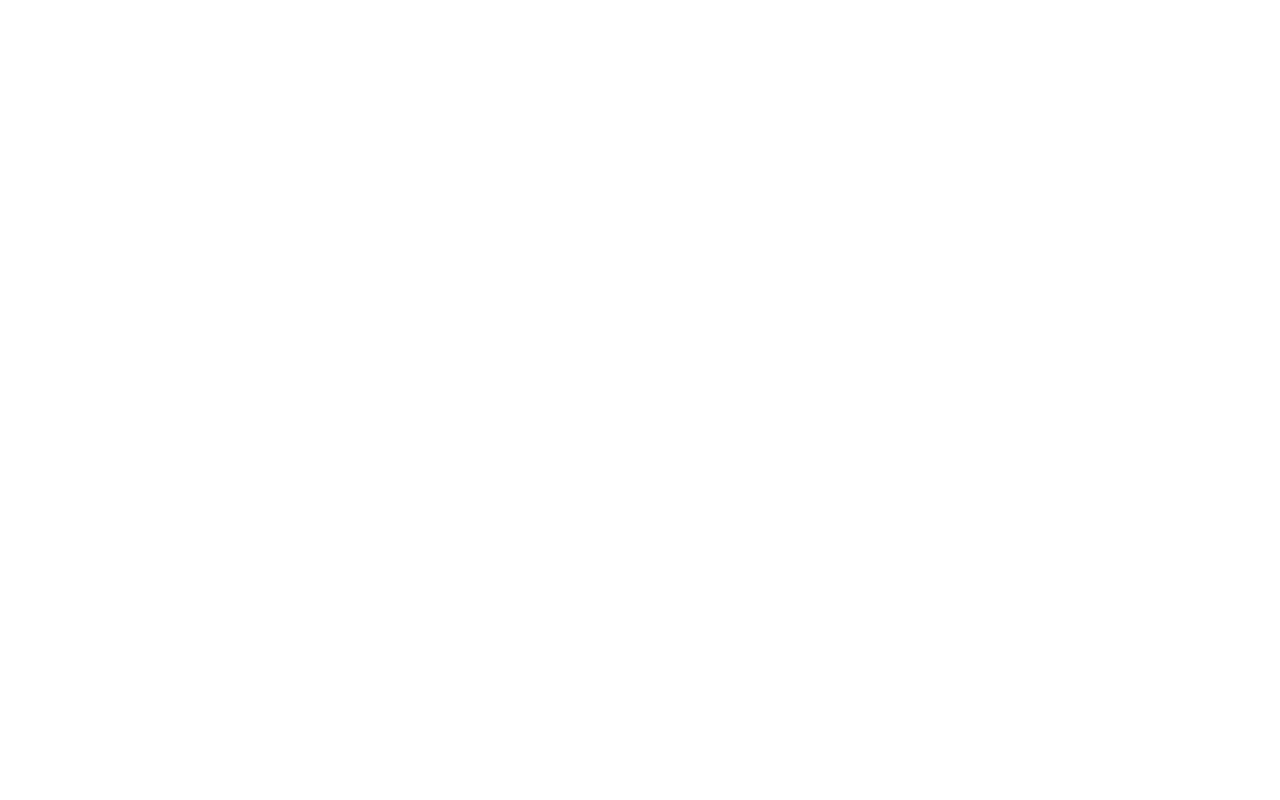
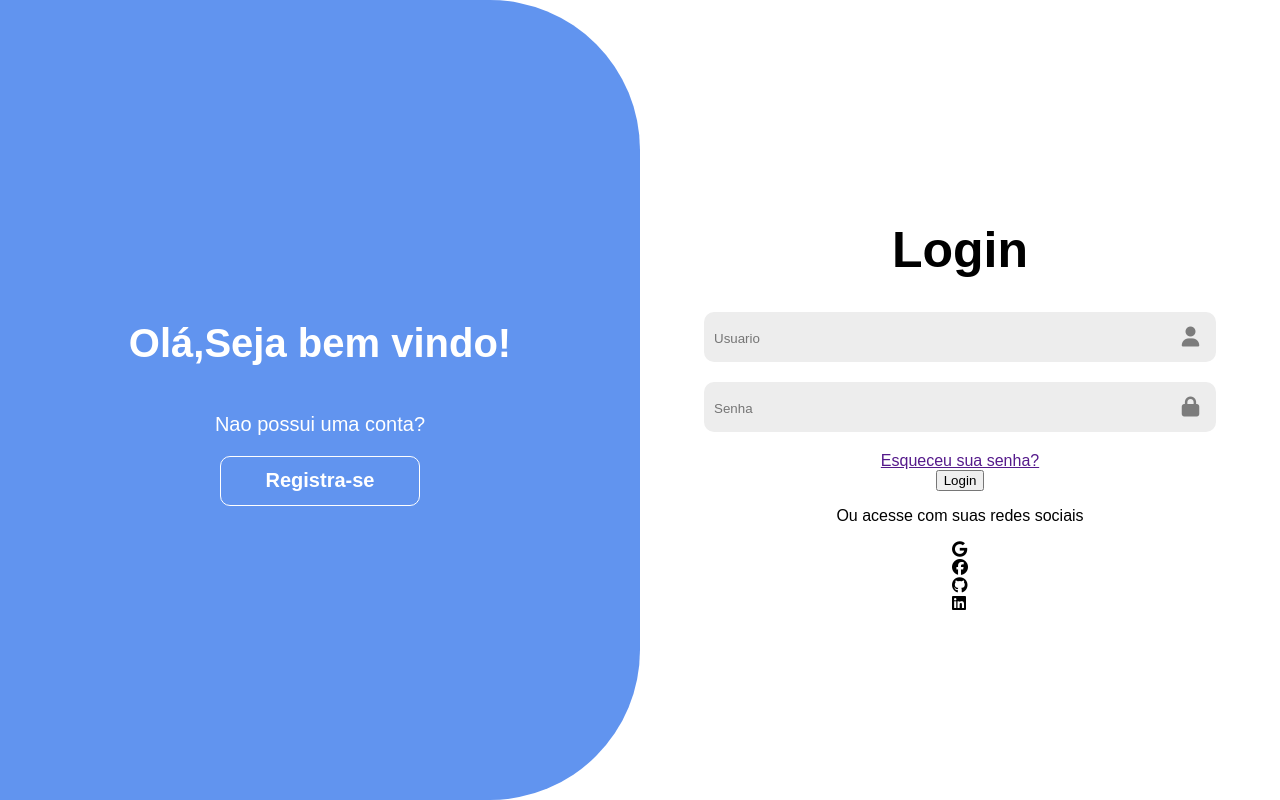
Before and after one commit to Hannafreitasc/gt-10-html-css, a plain HTML site: page Projeto-aula-5/index.html in a window 1280 px wide. Drawn offline with Linux system fonts and the light colour scheme.

Commit message:
Projeto-aula-5

```diff
--- a/Projeto-aula-5/index.html
+++ b/Projeto-aula-5/index.html
@@ -1,11 +1,57 @@
 <!DOCTYPE html>
 <html lang="en">
+
 <head>
     <meta charset="UTF-8">
     <meta name="viewport" content="width=device-width, initial-scale=1.0">
+    <link rel="stylesheet" href="https://cdnjs.cloudflare.com/ajax/libs/font-awesome/6.7.0/css/all.min.css"
+        integrity="sha512-9xKTRVabjVeZmc+GUW8GgSmcREDunMM+Dt/GrzchfN8tkwHizc5RP4Ok/MXFFy5rIjJjzhndFScTceq5e6GvVQ=="
+        crossorigin="anonymous" referrerpolicy="no-referrer" />
+    <link rel="stylesheet" href="style.css">
     <title>Document</title>
 </head>
+
 <body>
+    <div class="container">
+        <div class="esquerda">
+            <h1>Olá,Seja bem vindo!</h1>
+            <p>Nao possui uma conta?</p>
+            <button>Registra-se</button>
+        </div>
+        <div class="direita">
+            <h1>Login</h1>
+            <div class="inp">
+                <div class="campo">
+                    <input type="text" placeholder="Usuario">
+                </div>
+                <div class="icone">
+                    <i class="fa-solid fa-user"></i>
+                </div>
+            </div>
+            <div class="inp">
+                <div class="campo">
+                    <input type="password" placeholder="Senha">
+                </div>
+                <div class="icone">
+                    <i class="fa-solid fa-lock"></i>
+                </div>
+            </div>
+            <a href="">Esqueceu sua senha?</a>
+            <button>Login</button>
+            <p>Ou acesse com suas redes sociais</p>
+            <div class="opcoes">
+                <div class="opcao">
+                    <i class="fa-brands fa-google"></i>
+                    <div class="opcoes"></div>
+                    <i class="fa-brands fa-facebook"></i>
+                    <div class="opcoes"></div>
+                    <i class="fa-brands fa-github"></i>
+                    <div class="opcoes"></div>
+                    <i class="fa-brands fa-linkedin"></i>
+                </div>
+            </div>
+        </div>
 
 </body>
+
 </html>
--- /dev/null
+++ b/Projeto-aula-5/style.css
@@ -0,0 +1,93 @@
+
+body{
+    margin: 0;
+    padding: 0;
+    font-family: sans-serif;
+}
+
+.container{
+    width: 100%;
+    height: 100vh;
+    display: flex;
+
+}
+
+.container .esquerda{
+    width: 50%;
+    height: 100%;
+    background-color: #6194ef;
+    border-top-right-radius: 150px;
+    border-bottom-right-radius: 150px;
+    color: white;
+    display: flex;
+    align-items: center;
+    justify-content: center;
+    flex-direction: column;
+}
+
+.container .esquerda{
+    font-size: 20px;
+}
+
+.container .esquerda p{
+    font-size: 20px;
+}
+
+.container .esquerda button{
+    width: 200px;
+    height: 50px;
+    border: 1px solid white;
+    background-color: transparent;
+    color: white;
+    font-size: 20px;
+    border-radius: 10px;
+    cursor: pointer;
+    font-weight: bold;
+}
+
+.direita{
+    width: 50%;
+    height: 100%;
+    display: flex;
+    align-items: center;
+    justify-content: center;
+    flex-direction: column;
+}
+
+.direita h1{
+    font-size: 50px;
+}
+
+.direita .inp{
+    width: 80%;
+    height: 50px;
+    display: flex;
+    background-color:#ededed;
+    margin-bottom: 20px;
+    border-radius: 10px;
+
+}
+
+.direita .inp .campo{
+    width: 90%;
+    height: 100%;
+}
+
+.direita .inp .campo input{
+    width: 100%;
+    height: 100%;
+    border: none;
+    background-color: transparent;
+    border-radius: 10px;
+    padding-left: 10px;
+}
+
+.direita .inp .icone{
+    height: 100%;
+    width: 10%;
+    display: flex;
+    align-items: center;
+    justify-content: center;
+    font-size: 20px;
+    color: #7c7c7c;
+}
```
Also changed, not shown: aula-5/index.html (deleted).
